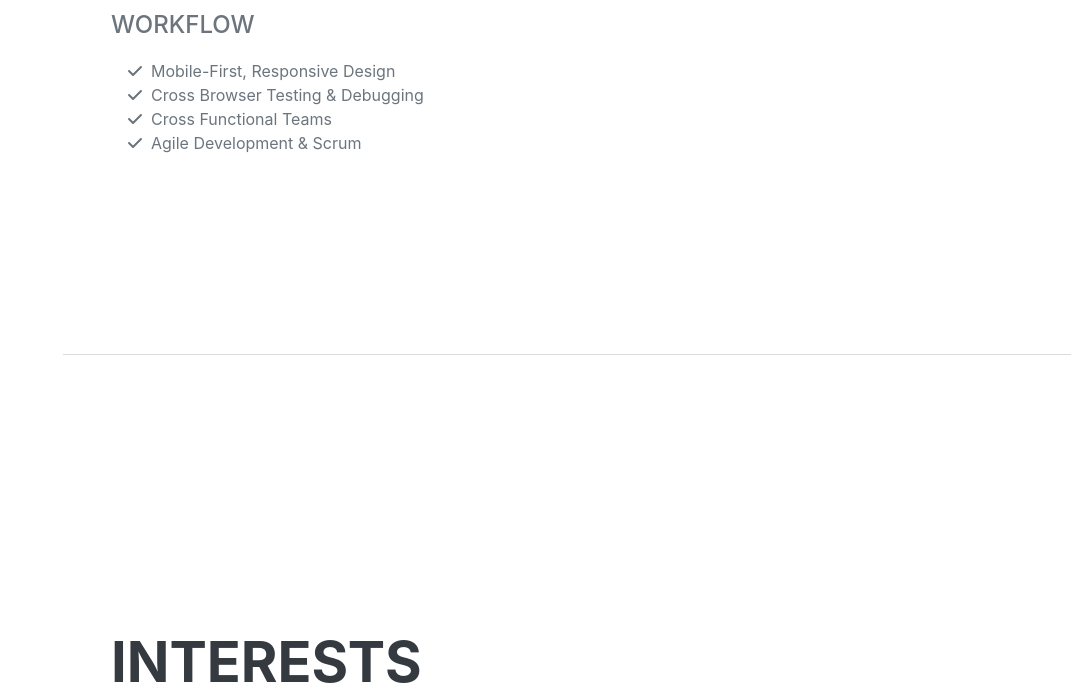
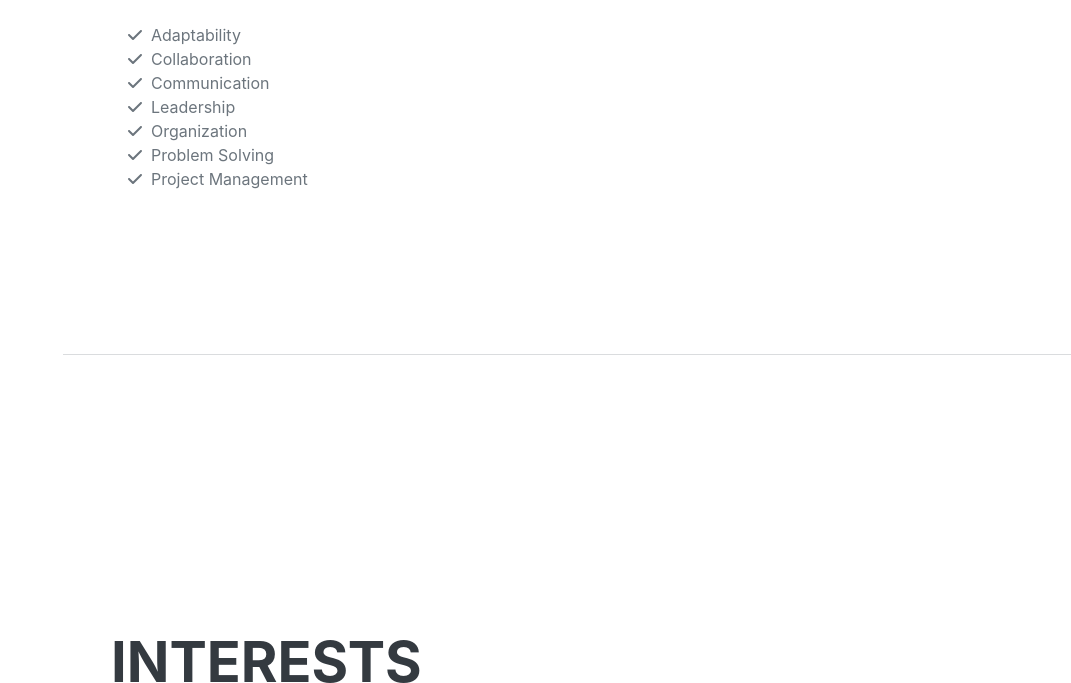
Before and after one commit to eddiep7/eddiep7.github.io, a plain HTML site: page index.html in a window 1280 px wide. Shown: the part 3254-3937 px from the top of the page, without its empty margins (209-1280 px from the left). Drawn offline with nearby package versions, Linux system fonts and the light colour scheme; a web font is replaced by a local one.

Commit message:
Update index.html

```diff
--- a/index.html
+++ b/index.html
@@ -131,26 +131,36 @@
                         <li class="list-inline-item"><i class="fab fa-python"></i></li>
                         <li class="list-inline-item"><i class="fab fa-java"></i></li>
                         <li class="list-inline-item"><i class="fas fa-globe"></i></li>
-                        <li class="list-inline-item"><i class="fab fa-QGIS"></i></li>
-                        <li class="list-inline-item"><i class="fas fa-ArcGIS"></i></li>
                     </ul>
-                    <div class="subheading mb-3">Workflow</div>
+                    <div class="subheading mb-3">Additional Abililties</div>
                     <ul class="fa-ul mb-0">
                         <li>
                             <span class="fa-li"><i class="fas fa-check"></i></span>
-                            Mobile-First, Responsive Design
+                            Adaptability
                         </li>
                         <li>
                             <span class="fa-li"><i class="fas fa-check"></i></span>
-                            Cross Browser Testing & Debugging
+                            Collaboration
                         </li>
                         <li>
                             <span class="fa-li"><i class="fas fa-check"></i></span>
-                            Cross Functional Teams
+                            Communication
                         </li>
                         <li>
                             <span class="fa-li"><i class="fas fa-check"></i></span>
-                            Agile Development & Scrum
+                            Leadership
+                        </li>
+                        <li>
+                            <span class="fa-li"><i class="fas fa-check"></i></span>
+                            Organization
+                        </li>
+                        <li>
+                            <span class="fa-li"><i class="fas fa-check"></i></span>
+                            Problem Solving
+                        </li>
+                        <li>
+                            <span class="fa-li"><i class="fas fa-check"></i></span>
+                            Project Management
                         </li>
                     </ul>
                 </div>
```
